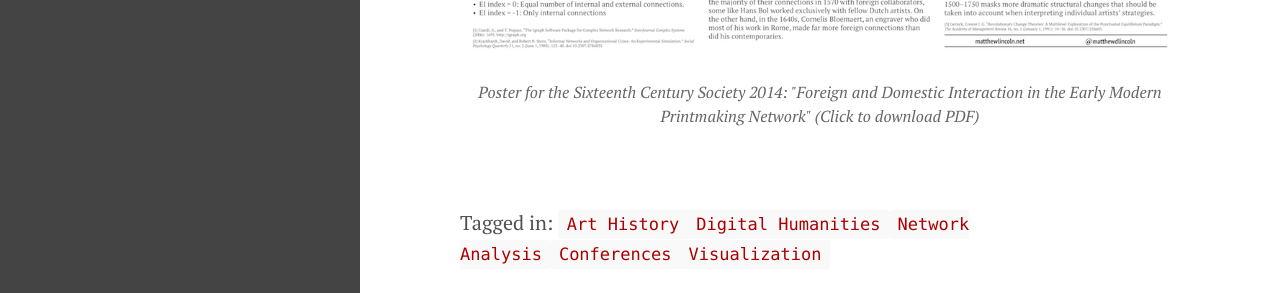
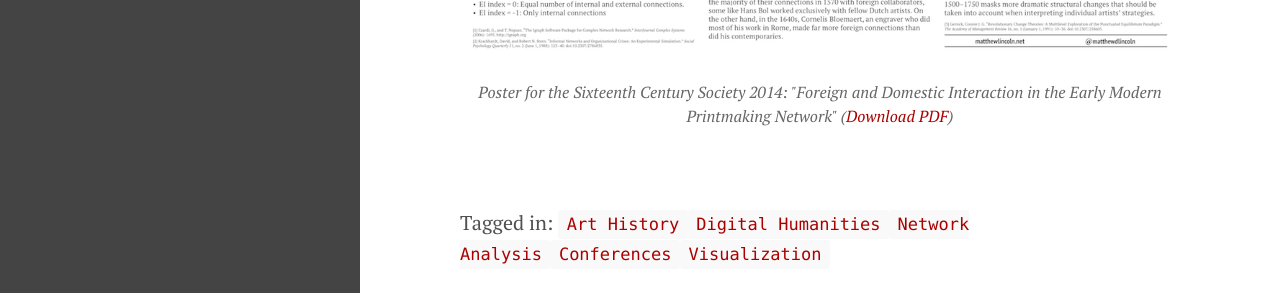
Before and after one commit to mdlincoln/mdlincoln.github.io, a Jekyll site: the page built from _posts/2014-10-17-foreign-and-domestic-interaction-in-the-early-modern-printmaking-network.md, in a window 1280 px wide and 1315 px high. Shown: the part 887-1180 px from the top of the window. Built offline with Jekyll 4.4.1, drawn with Linux system fonts in a browser that asks for light colours; nearby versions of some CDN libraries; comment, search, counter and statistics services are not loaded.

Commit message:
fix PDF link

```diff
--- a/_posts/2014-10-17-foreign-and-domestic-interaction-in-the-early-modern-printmaking-network.md
+++ b/_posts/2014-10-17-foreign-and-domestic-interaction-in-the-early-modern-printmaking-network.md
@@ -13,5 +13,5 @@ tags:
 
 <figure>
 <p><a href="/assets/docs/scsc2014.pdf"><img src="/assets/images-display/scsc2014.png" alt="Sixteenth Century Society 2014 poster - Foreign and Domestic Interaction in the Early Modern Printmaking Network" /></a></p>
-<figcaption>Poster for the Sixteenth Century Society 2014: "Foreign and Domestic Interaction in the Early Modern Printmaking Network" (Click to download PDF)</figcaption>
+<figcaption>Poster for the Sixteenth Century Society 2014: "Foreign and Domestic Interaction in the Early Modern Printmaking Network" (<a href="/asset s/docs/scsc2014.pdf">Download PDF</a>)</figcaption>
 </figure>
```
